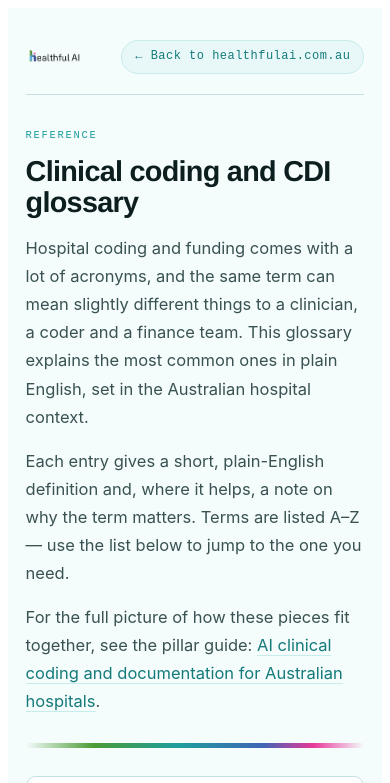
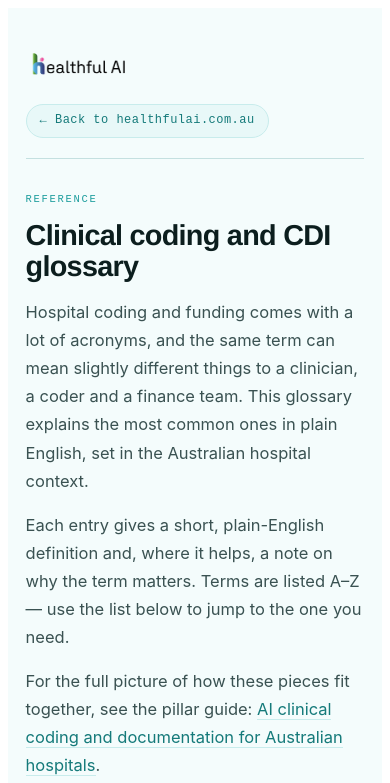
Before and after one commit to jimmydo1/healthfulai-glossary, a plain HTML site: page index.html in a window 390 px wide. Shown: the top 783 px of the page. Drawn offline with Linux system fonts and the light colour scheme.

Commit message:
Enlarge header logo to 72px (match main site) and add favicon

```diff
--- a/index.html
+++ b/index.html
@@ -6,6 +6,8 @@
   <title>Clinical coding and CDI glossary for Australian hospitals | Healthful AI</title>
   <meta name="description" content="Plain-English definitions of the clinical coding, CDI and hospital-funding terms used across Australian hospitals — ICD-10-AM, ACHI, ACS, AR-DRG, ABF, HAC and more.">
   <link rel="canonical" href="https://glossary.healthfulai.com.au/">
+  <link rel="icon" type="image/png" href="favicon.png">
+  <link rel="apple-touch-icon" href="favicon.png">
   <style>
   /* ── Healthful AI design tokens (scoped) ──────────────────────────────────── */
   .hai-glossary {
@@ -135,7 +137,7 @@
     margin:0 0 2rem; padding-bottom:1.25rem; border-bottom:1px solid var(--border);
   }
   .hai-glossary .hg-home { display:inline-flex; }
-  .hai-glossary .hg-home img { height:34px; width:auto; display:block; }
+  .hai-glossary .hg-home img { height:72px; width:auto; display:block; }
   .hai-glossary .hg-back {
     font-family:var(--font-mono); font-size:12px; letter-spacing:0.04em;
     text-decoration:none; color:var(--teal-dark); white-space:nowrap;
@@ -146,7 +148,7 @@
   .hai-glossary .hg-back:hover { border-color:var(--teal); background:var(--teal-light); }
   @media (max-width:600px){
     .hai-glossary .hg-topbar { flex-wrap:wrap; gap:0.75rem; }
-    .hai-glossary .hg-home img { height:28px; }
+    .hai-glossary .hg-home img { height:52px; }
   }
   </style>
 </head>
```
Also changed, not shown: favicon.png (added).
